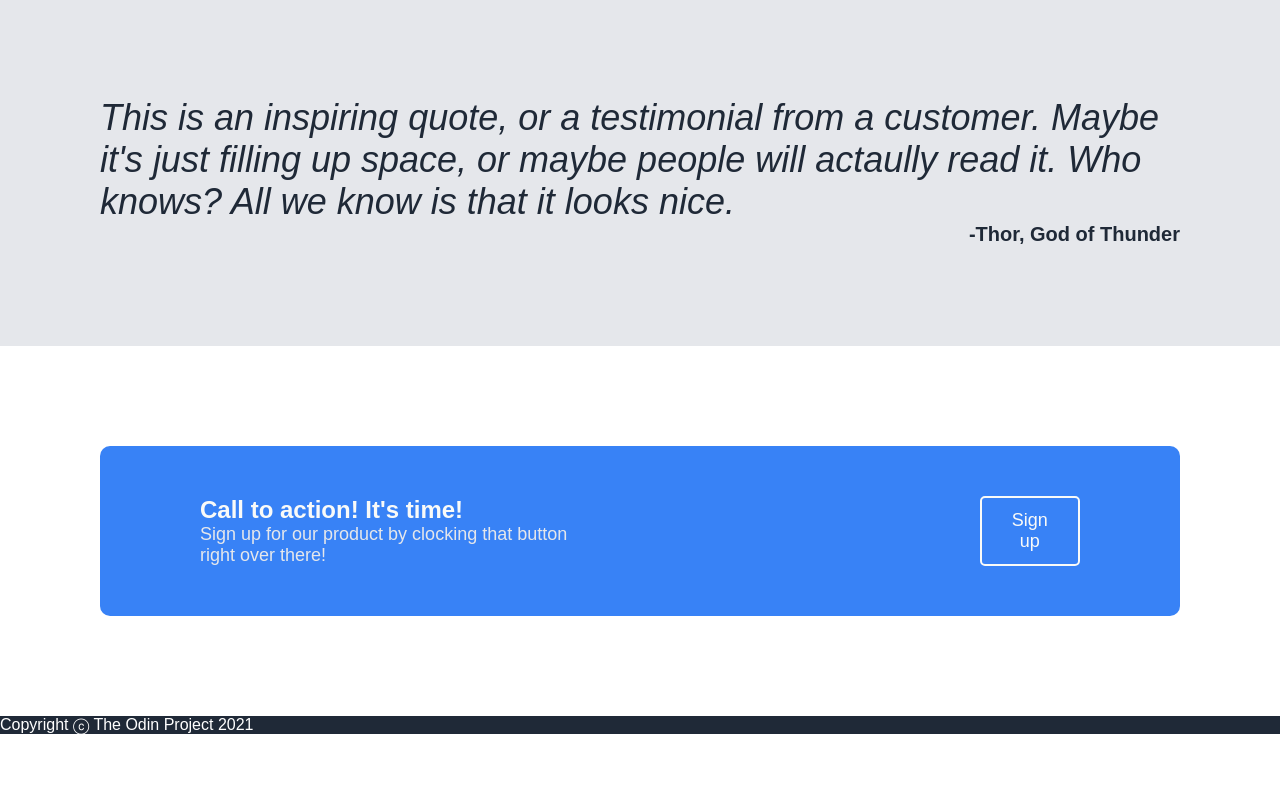
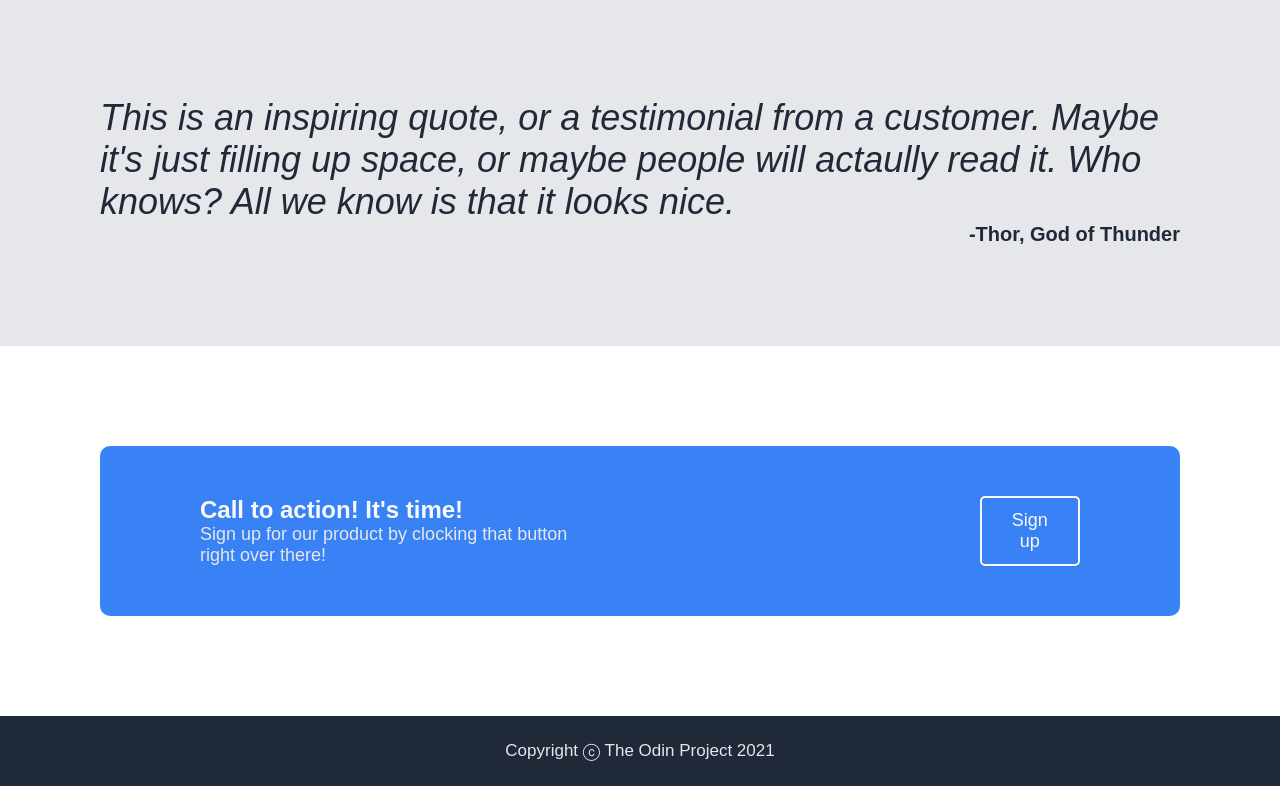
Before and after one commit to ale-munozz25/project-landing-page, a plain HTML site: page index.html in a window 1280 px wide. Shown: the part 895-1681 px from the top of the page. Before the commit the page ends 1629 px from the top, so only its background shows below. Drawn offline with Linux system fonts and the light colour scheme.

Commit message:
Add padding, font color, and font size to footer. Center the text in the footer.

```diff
--- a/style.css
+++ b/style.css
@@ -154,3 +154,10 @@ a,
     font-weight: 500;
     padding: 10px 25px;
 }
+
+.footer {
+    text-align: center;
+    padding: 25px;
+    color: #E5E7EB;
+    font-size: 17px;
+}
```
